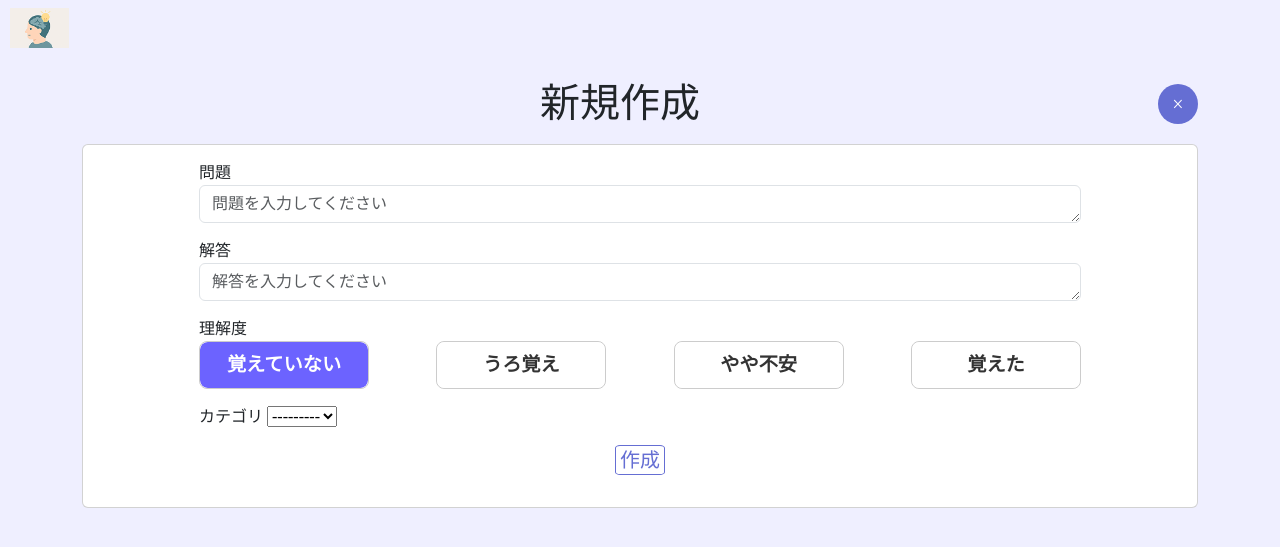
After one commit to kino-quest/kinoquest_platinum_01-teamA, a Django app: page /task_app/add_task/ in a window 1280 px wide. The commit adds this page. Shown: the top 547 px of the page. Run offline with Django 4.2, Linux system fonts and the light colour scheme; data that the repository does not hold is empty; some libraries are stand-ins or nearby versions; some web fonts are replaced.

Commit message:
問題の新規作成

```diff
--- a/docker-compose.yml
+++ b/docker-compose.yml
@@ -12,7 +12,7 @@ services:
     ports:
       - "5432:5432"
     healthcheck:
-      test: ["CMD-SHELL", "pg_isready -U postgres"]
+      test: ["CMD-SHELL", "pg_isready -U ${POSTGRES_USER} -d ${POSTGRES_DB}"]
       interval: 5s
       timeout: 5s
       retries: 5
--- a/static/css/style.css
+++ b/static/css/style.css
@@ -22,7 +22,6 @@ body {
   color: black;
   text-decoration: none;
 }
-
 
 .close-circle {
   width: 40px;
@@ -51,6 +50,47 @@ body {
   text-decoration: none;
 }
 
+.create-btn-container {
+  display: -webkit-box;
+  display: -ms-flexbox;
+  display: flex;
+  -webkit-box-pack: center;
+      -ms-flex-pack: center;
+          justify-content: center;
+  -webkit-box-align: center;
+      -ms-flex-align: center;
+          align-items: center;
+  margin-bottom: 1rem;
+}
+
+.create-btn {
+  width: 50px;
+  height: 30px;
+  border-radius: 10%;
+  border: 1px solid #656ED3;
+  display: -webkit-box;
+  display: -ms-flexbox;
+  display: flex;
+  -webkit-box-align: center;
+      -ms-flex-align: center;
+          align-items: center;
+  -webkit-box-pack: center;
+      -ms-flex-pack: center;
+          justify-content: center;
+  padding: 0;
+  font-size: 20px;
+  line-height: 1;
+  background-color: white;
+  color: #656ED3;
+  text-decoration: none;
+}
+
+.create-btn:hover {
+  background-color: rgb(109, 123, 255);
+  color: white;
+  text-decoration: none;
+}
+
 .header-container {
   display: -webkit-box;
   display: -ms-flexbox;
@@ -62,6 +102,20 @@ body {
       -ms-flex-align: center;
           align-items: center;
   margin-bottom: 1rem;
+}
+
+.title {
+  display: -webkit-box;
+  display: -ms-flexbox;
+  display: flex;
+  -webkit-box-pack: center;
+      -ms-flex-pack: center;
+          justify-content: center;
+  -webkit-box-align: center;
+      -ms-flex-align: center;
+          align-items: center;
+  margin-bottom: 1rem;
+}
 
 nav.navbar {
   display: -webkit-box;
@@ -76,11 +130,9 @@ nav.navbar {
   margin-left: 10px;
   margin-right: 10px;
 }
-
 nav.navbar .navbar-left .navbar-logo img {
   height: 40px;
 }
-
 nav.navbar .navbar-right .user-edit {
   height: 40px;
   margin-right: 40px;
@@ -92,6 +144,116 @@ ul.errorlist {
   padding-left: 0;
   margin: 0 0 5px 0;
 }
-/*# sourceMappingURL=style.css.map */
 
+.add-task {
+  display: -webkit-box;
+  display: -ms-flexbox;
+  display: flex;
+  -webkit-box-pack: center;
+      -ms-flex-pack: center;
+          justify-content: center;
+  -webkit-box-align: center;
+      -ms-flex-align: center;
+          align-items: center;
+  text-align: center;
+  gap: 10px;
+  margin-bottom: 1rem;
+  background-color: white;
+  border-radius: 10px;
+  padding: 10px;
+  -webkit-box-shadow: 0 2px 4px rgba(0, 0, 0, 0.1);
+          box-shadow: 0 2px 4px rgba(0, 0, 0, 0.1);
+  width: 40%;
+  max-width: 600px;
+  margin: 10px auto;
+  -webkit-box-sizing: border-box;
+          box-sizing: border-box;
+  text-decoration: none;
+  color: black;
 }
+
+.add-task:hover {
+  background-color: #f0f0f0;
+  text-decoration: none;
+}
+
+.card-content {
+  display: -webkit-box;
+  display: -ms-flexbox;
+  display: flex;
+  -webkit-box-orient: vertical;
+  -webkit-box-direction: normal;
+      -ms-flex-direction: column;
+          flex-direction: column;
+  padding: 0 100px;
+  gap: 10px;
+}
+
+.understanding-status-btns {
+  display: -webkit-box;
+  display: -ms-flexbox;
+  display: flex;
+  -webkit-box-orient: horizontal;
+  -webkit-box-direction: normal;
+      -ms-flex-direction: row;
+          flex-direction: row;
+  -webkit-box-pack: justify;
+      -ms-flex-pack: justify;
+          justify-content: space-between;
+  gap: 10px;
+}
+
+.status-btn {
+  position: relative;
+  width: 170px;
+  height: 48px;
+  display: -webkit-box;
+  display: -ms-flexbox;
+  display: flex;
+  -webkit-box-align: center;
+      -ms-flex-align: center;
+          align-items: center;
+  -webkit-box-pack: center;
+      -ms-flex-pack: center;
+          justify-content: center;
+  border: 1.5px solid #ccc;
+  border-radius: 8px;
+  background: #fff;
+  cursor: pointer;
+  -webkit-transition: background 0.2s, color 0.2s, border 0.2s;
+  transition: background 0.2s, color 0.2s, border 0.2s;
+  overflow: hidden;
+}
+.status-btn input[type=radio] {
+  display: none;
+}
+.status-btn span {
+  position: absolute;
+  top: 0;
+  left: 0;
+  right: 0;
+  bottom: 0;
+  display: -webkit-box;
+  display: -ms-flexbox;
+  display: flex;
+  -webkit-box-align: center;
+      -ms-flex-align: center;
+          align-items: center;
+  -webkit-box-pack: center;
+      -ms-flex-pack: center;
+          justify-content: center;
+  width: 100%;
+  height: 100%;
+  font-size: 1.2em;
+  font-weight: bold;
+  border-radius: 8px;
+  background: #fff;
+  color: #333;
+  -webkit-transition: background 0.2s, color 0.2s;
+  transition: background 0.2s, color 0.2s;
+  z-index: 1;
+}
+.status-btn input[type=radio]:checked + span {
+  background: #6c63ff;
+  color: #fff;
+}
--- a/static/sass/style.scss
+++ b/static/sass/style.scss
@@ -48,13 +48,46 @@ body {
   color: white;
   text-decoration: none;
 }
+
+.create-btn-container{
+  display: flex;
+  justify-content: center;
+  align-items: center;
+  margin-bottom: 1rem;
+}
+.create-btn{
+  width: 50px;
+  height: 30px;
+  border-radius: 10%;
+  border: 1px solid #656ED3;
+  display: flex;
+  align-items: center;
+  justify-content: center;
+  padding: 0;
+  font-size: 20px;
+  line-height: 1;
+  background-color: white;
+  color: #656ED3;
+  text-decoration: none;
+}
+.create-btn:hover{
+  background-color:rgb(109, 123, 255);
+  color: white;
+  text-decoration: none;
+}
+
 .header-container {
   display: flex;
   justify-content: space-between;
   align-items: center;
   margin-bottom: 1rem;
 }
-
+.title {
+  display: flex;
+  justify-content: center;
+  align-items: center;
+  margin-bottom: 1rem;
+}
 nav.navbar {
   display: flex;
   justify-content: space-between;
@@ -84,3 +117,82 @@ ul.errorlist {
   padding-left: 0;
   margin: 0 0 5px 0;
 }
+
+.add-task{
+  display: flex;
+  justify-content: center;
+  align-items: center;
+  text-align: center;
+  gap: 10px;
+  margin-bottom: 1rem;
+  background-color: white;
+  border-radius: 10px;
+  padding: 10px;
+  box-shadow: 0 2px 4px rgba(0, 0, 0, 0.1);
+  width: 40%;
+  max-width: 600px;
+  margin: 10px auto;
+  box-sizing: border-box;
+  text-decoration: none;
+  color: $font-color;
+}
+
+.add-task:hover {
+  background-color: #f0f0f0;
+  text-decoration: none;
+}
+
+.card-content {
+  display: flex;
+  flex-direction: column;
+  padding: 0 100px;
+  gap: 10px;
+}
+
+.understanding-status-btns {
+  display: flex;
+  flex-direction: row;
+  justify-content: space-between;
+  gap: 10px;
+}
+
+.status-btn {
+  position: relative;
+  width: 170px;
+  height: 48px;
+  display: flex;
+  align-items: center;
+  justify-content: center;
+  border: 1.5px solid #ccc;
+  border-radius: 8px;
+  background: #fff;
+  cursor: pointer;
+  transition: background 0.2s, color 0.2s, border 0.2s;
+  overflow: hidden;
+
+  input[type="radio"] {
+    display: none;
+  }
+
+  span {
+    position: absolute;
+    top: 0; left: 0; right: 0; bottom: 0;
+    display: flex;
+    align-items: center;
+    justify-content: center;
+    width: 100%;
+    height: 100%;
+    font-size: 1.2em;
+    font-weight: bold;
+    border-radius: 8px;
+    background: #fff;
+    color: #333;
+    transition: background 0.2s, color 0.2s;
+    z-index: 1;
+  }
+
+  input[type="radio"]:checked + span {
+    background: #6c63ff;
+    color: #fff;
+  }
+}
--- /dev/null
+++ b/task_app/forms.py
@@ -0,0 +1,32 @@
+from django import forms
+from .models import Todo
+
+class TodoForm(forms.ModelForm):
+    class Meta:
+        model = Todo
+        fields = ['task_name', 'task_answer', 'understanding_status', 'category_id']
+        widgets = {
+          'understanding_status': forms.RadioSelect,
+        }
+
+    def __init__(self, *args, **kwargs):
+        super().__init__(*args, **kwargs)
+        self.label_suffix = ''
+
+        # プレースホルダーやクラスの設定
+        self.fields['task_name'].widget.attrs.update({
+            'class': 'form-control',
+            'placeholder': '問題を入力してください',
+            'rows': 1
+        })
+        self.fields['task_answer'].widget.attrs.update({
+            'class': 'form-control',
+            'placeholder': '解答を入力してください',
+            'rows': 1
+        })
+
+        # ラベルの設定
+        self.fields['task_name'].label = 'タスク名'
+        self.fields['task_answer'].label = 'タスクの答え'
+        self.fields['understanding_status'].label = '理解度'
+        self.fields['category_id'].label = 'カテゴリー'
--- a/task_app/models.py
+++ b/task_app/models.py
@@ -15,6 +15,8 @@ class Category(models.Model):
     ("9", "Go"),
   ]
   category_name = models.CharField(max_length=50, choices=OPTION_CHOICES)
+  def __str__(self):
+        return self.category_name
 
 # Todoテーブル - 理解度ステータス設定
 class StatusLevel(models.IntegerChoices):
--- /dev/null
+++ b/task_app/templates/task_app/add_task.html
@@ -0,0 +1,48 @@
+{% extends 'task_app/base.html' %}
+{% block title %}新規作成 | メモセロ{% endblock %}
+{% block content %}
+<div class="container py-4">
+    <div class="title d-flex justify-content-between align-items-center">
+        <div class="flex-grow-1 text-center">
+            <h1 class="mb-0">新規作成</h1>
+        </div>
+        <a href="{% url 'home' %}" class="close-circle">×</a>
+    </div>
+    <div class="card">
+        <div class="card-body">
+            <div class="card-content">
+                <form method="post">
+                    {% csrf_token %}
+                    <div class="mb-3">問題
+                        {{ form.task_name }}
+                        {{ form.task_name.errors }}
+                    </div>
+                    <div class="mb-3">解答
+                        {{ form.task_answer }}
+                        {{ form.task_answer.errors }}
+                    </div>
+                    <div class="mb-3">
+                        <label>理解度</label>
+                        <div class="understanding-status-btns">
+                            {% for radio in form.understanding_status %}
+                                <label class="status-btn">
+                                    {{ radio.tag }}
+                                    <span>{{ radio.choice_label }}</span>
+                                </label>
+                            {% endfor %}
+                            {{ form.understanding_status.errors }}
+                        </div>
+                    </div>
+                    <div class="mb-3">カテゴリ
+                        {{ form.category_id }}
+                        {{ form.category_id.errors }}
+                    </div>
+                    <div class="create-btn-container">
+                        <button type="submit" class="create-btn">作成</button>
+                    </div>
+                </form>
+            </div>
+        </div>
+    </div>
+</div>
+{% endblock %}
--- a/task_app/templates/task_app/home.html
+++ b/task_app/templates/task_app/home.html
@@ -7,6 +7,9 @@
     <div class="container py-4">
       <h1 class="text-center mb-4">メモセロへようこそ</h1>
       <div class="row justify-content-center">
+        <div>
+          <a href="{% url 'add_task' %}" class="add-task">新しいタスクを追加する</a>
+        </div>
         <div class="col-md-8">
           <div class="card">
             <div class="card-body">
--- a/task_app/urls.py
+++ b/task_app/urls.py
@@ -5,4 +5,5 @@ urlpatterns = [
     path('', views.home, name="home"),
     path('privacy/', views.privacy, name="privacy"),
     path('rules/', views.rules, name="rules"),
+    path('add_task/', views.add_task, name="add_task"),
 ]
--- a/task_app/views.py
+++ b/task_app/views.py
@@ -1,4 +1,5 @@
-from django.shortcuts import render
+from django.shortcuts import render, redirect
+from .forms import TodoForm
 
 # Create your views here.
 def home(request):
@@ -10,3 +11,15 @@ def privacy(request):
 
 def rules(request):
     return render(request, 'task_app/rules.html')
+
+def add_task(request):
+    if request.method == 'POST':
+        form = TodoForm(request.POST)
+        if form.is_valid():
+            todo = form.save(commit=False)
+            todo.user = request.user
+            todo.save()
+            return redirect('home')
+    else:
+        form = TodoForm()
+    return render(request, 'task_app/add_task.html', {'form': form})
```
